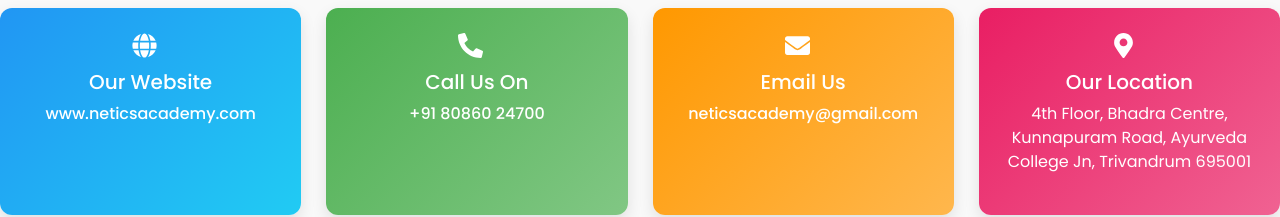
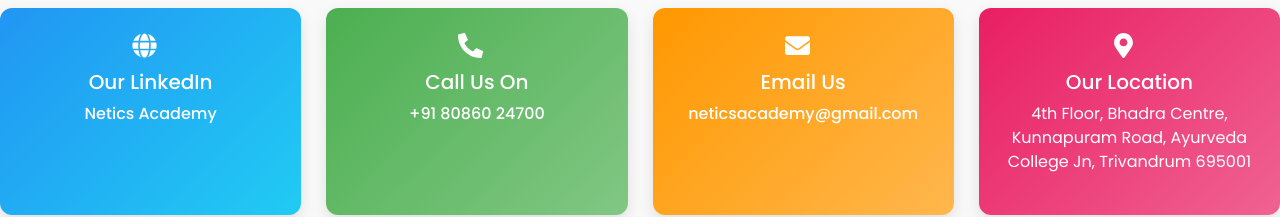
Before and after one commit to neticsacademy/neticsacademy, a React (Create React App) app: page /contact in a window 1280 px wide. Shown: the part 322-539 px from the top of the page. Built offline with nearby package versions, Linux system fonts and the light colour scheme.

Commit message:
updated contactpage

```diff
--- a/src/pages/ContactPage.jsx
+++ b/src/pages/ContactPage.jsx
@@ -15,10 +15,10 @@
       <div className="contact-grid">
         <div className="contact-card website">
           <FaGlobe className="icon" />
-          <h3>Our Website</h3>
+          <h3>Our LinkedIn</h3>
           <p>
-            <a href="https://www.neticsacademy.com" target="_blank" rel="noopener noreferrer">
-              www.neticsacademy.com
+            <a href="https://www.linkedin.com/in/netics-academy-117a0638" target="_blank" rel="noopener noreferrer">
+              Netics Academy
             </a>
           </p>
         </div>
```
